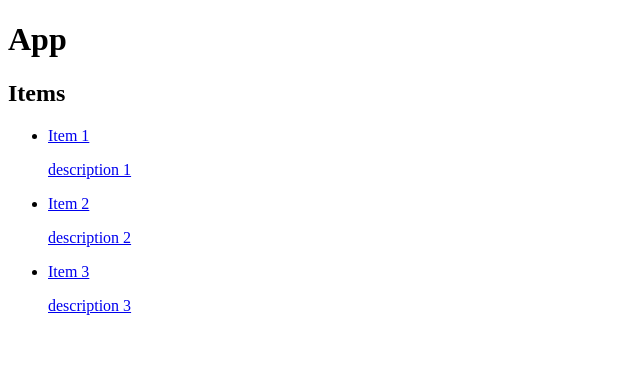
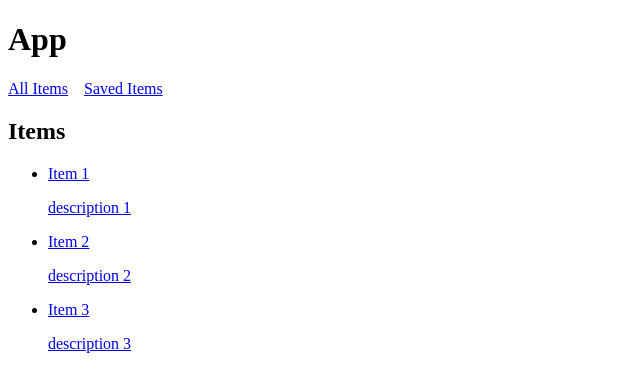
Before and after one commit to nigeljohnwade/angular-tutorial, an Angular app: page / in a window 1280 px wide. Shown: the top 392 px of the page, without its empty margins (0-640 px from the left). Built offline with nearby package versions, Linux system fonts and the light colour scheme.

Commit message:
Add saved items route and nav

```diff
--- a/src/app/app.component.css
+++ b/src/app/app.component.css
@@ -0,0 +1,10 @@
+nav > ul{
+  display: flex;
+  margin: 0;
+  padding: 0;
+  list-style-type: none;
+}
+
+nav > ul > li:not(:last-child){
+  margin-right: 1rem;
+}
--- a/src/app/app.component.html
+++ b/src/app/app.component.html
@@ -1,6 +1,16 @@
 <main>
   <h1>App</h1>
   <div class="router-outlet-container">
+    <nav>
+      <ul>
+        <li>
+          <a [routerLink]="['']">All Items</a>
+        </li>
+        <li>
+          <a [routerLink]="['/items/saved']">Saved Items</a>
+        </li>
+      </ul>
+    </nav>
     <router-outlet></router-outlet>
   </div>
 </main>
--- /dev/null
+++ b/src/app/saved-items/saved-items.component.html
@@ -0,0 +1,9 @@
+<h2>Saved Items</h2>
+<ul *ngFor="let savedItem of savedItems">
+  <li *ngIf="savedItem.name && savedItem.description">
+    <a [routerLink]="['/items', savedItem.id]">
+      <p>{{savedItem.name}}</p>
+      <p>{{savedItem.description}}</p>
+    </a>
+  </li>
+</ul>
--- /dev/null
+++ b/src/app/saved-items/saved-items.component.ts
@@ -0,0 +1,18 @@
+import { Component, OnInit } from '@angular/core';
+import {SaveItemService} from "../save-item.service";
+
+@Component({
+  selector: 'app-saved-items',
+  templateUrl: './saved-items.component.html',
+  styleUrls: ['./saved-items.component.css']
+})
+export class SavedItemsComponent implements OnInit {
+
+  constructor(private savedItemService: SaveItemService ) { }
+
+  savedItems = this.savedItemService.getSavedItems();
+
+  ngOnInit(): void {
+  }
+
+}
```
Also changed, not shown: src/app/app.module.ts (+5 -2 lines), src/app/saved-items/saved-items.component.css (added), 1 other file (tests, documents, lock files or other folders).
